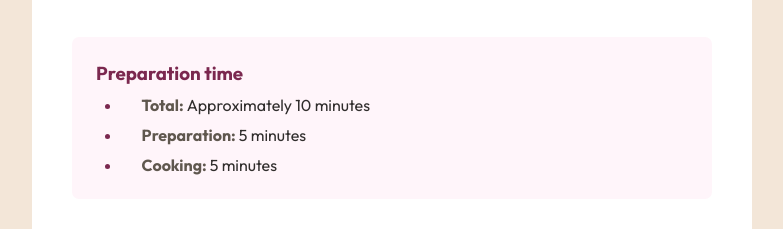
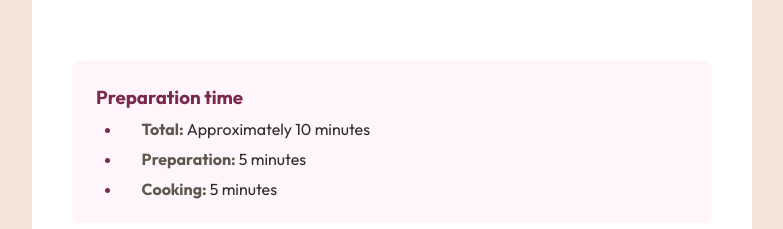
Before and after one commit to camilo-cloud/Recipe_page, a plain HTML site: page index.html in a window 1280 px wide. Shown: the part 571-800 px from the top of the page, without its empty margins (248-1031 px from the left). Drawn offline with Linux system fonts and the light colour scheme.

Commit message:
Se amplió el gap entre elementos del container

```diff
--- a/styles.css
+++ b/styles.css
@@ -62,7 +62,7 @@ span{
     display: flex;
     flex-direction: column;
     padding: 40px;
-    gap: 2.5rem;
+    gap: 4rem;
     margin-bottom: 70px;
     width: 100%;
     max-width: 45rem;
```
